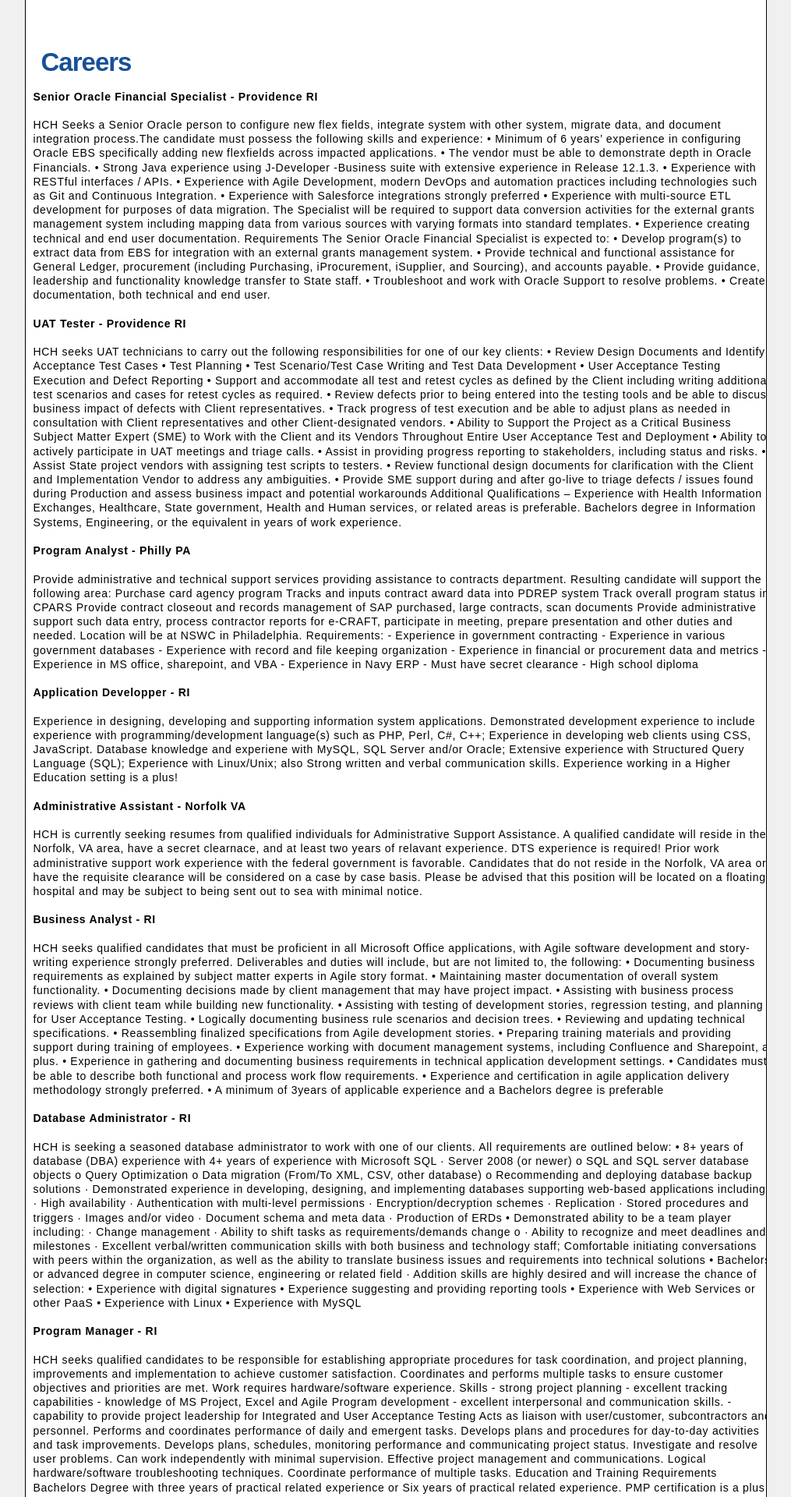
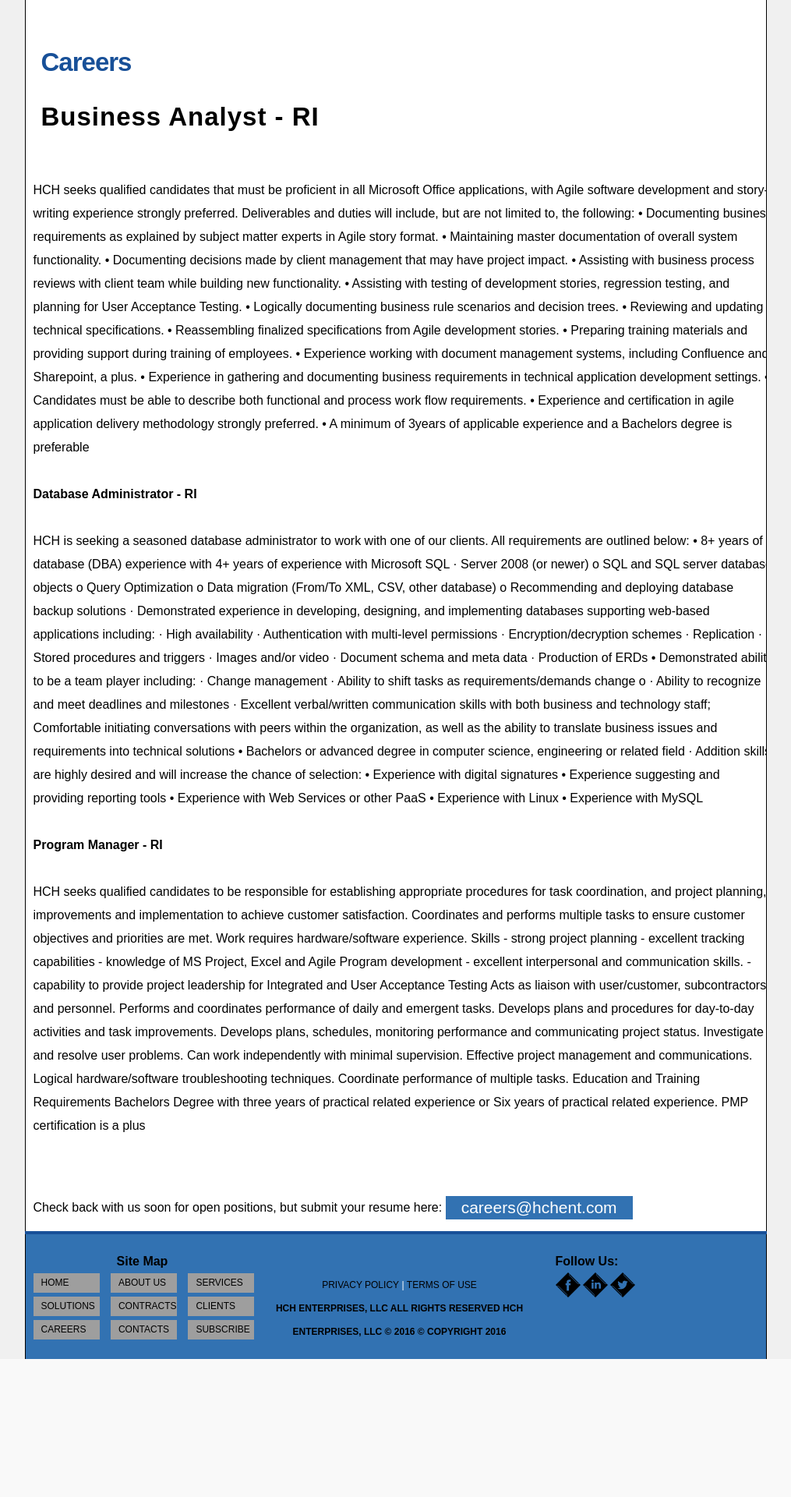
Before and after one commit to sajana12/HCHEnterpries.com, a PHP site: page /careers.html in a window 1280 px wide. Shown: the part 122-2042 px from the top of the page at 78% size, without its empty margins (137-1152 px from the left). After the commit the page ends 1865 px from the top, so only its background shows below. Run offline with PHP 8.4, Linux system fonts and the light colour scheme; grey boxes are pictures that could not be loaded.

Commit message:
sunscribe options updated

```diff
--- a/hch/httpdocs/careers.html
+++ b/hch/httpdocs/careers.html
@@ -37,78 +37,8 @@
 <h2 style="margin:40px 0 0 10px ;">Careers</h2>
 
 <p class="text">
-<font><strong>Senior Oracle Financial Specialist - Providence RI</strong></font>
-<br><br>
-HCH Seeks a Senior Oracle person to configure new flex fields, integrate system with other system, migrate data, and document integration process.The candidate must possess the following skills and experience:
-•	Minimum of 6 years’ experience in configuring Oracle EBS specifically adding new flexfields across impacted applications.
-•	The vendor must be able to demonstrate depth in Oracle Financials.
-•	Strong Java experience using J-Developer -Business suite with extensive experience in Release 12.1.3.
-•	Experience with RESTful interfaces / APIs.
-•	Experience with Agile Development, modern DevOps  and automation practices including technologies such as Git and Continuous Integration.
-•	Experience with Salesforce integrations strongly preferred
-•	Experience with multi-source ETL development for purposes of data migration. The Specialist will be required to support data conversion activities for the external grants management system including mapping data from various sources with varying formats into standard templates.
-•	Experience creating technical and end user documentation.
 
-Requirements
-
-The Senior Oracle Financial Specialist is expected to:
-•	Develop program(s) to extract data from EBS for integration with an external grants management system.
-•	Provide technical and functional assistance for General Ledger, procurement (including Purchasing, iProcurement, iSupplier, and Sourcing), and accounts payable.
-•	Provide guidance, leadership and functionality knowledge transfer to State staff.
-•	Troubleshoot and work with Oracle Support to resolve problems.
-•	Create documentation, both technical and end user.
-<br><br>
-<font><strong>UAT Tester - Providence RI</strong></font>
-<br><br>
-HCH seeks UAT technicians to carry out the following responsibilities for one of our key clients:
-
-
-•         Review Design Documents and Identify Acceptance Test Cases
-
-•         Test Planning
-
-•         Test Scenario/Test Case Writing and Test Data Development
-
-•         User Acceptance Testing Execution and Defect Reporting
-
-•         Support and accommodate all test and retest cycles as defined by the Client including writing additional test scenarios and cases for retest cycles as required. • Review defects prior to being entered into the testing tools and be able to discuss business impact of defects with Client representatives. • Track progress of test execution and be able to adjust plans as needed in consultation with Client representatives and other Client-designated vendors.
-
-•         Ability to Support the Project as a Critical Business Subject Matter Expert (SME) to Work with the Client and its Vendors Throughout Entire User Acceptance Test and Deployment
-
-•         Ability to actively participate in UAT meetings and triage calls. • Assist in providing progress reporting to stakeholders, including status and risks. • Assist State project vendors with assigning test scripts to testers. • Review functional design documents for clarification with the Client and Implementation Vendor to address any ambiguities. • Provide SME support during and after go-live to triage defects / issues found during Production and assess business impact and potential workarounds
-
-Additional Qualifications – Experience with Health Information Exchanges, Healthcare, State government, Health and Human services, or related areas is preferable.  Bachelors degree in Information Systems, Engineering, or the equivalent in years of work experience.
-<br><br>
-<font><strong>Program Analyst - Philly PA</strong></font>
-<br><br>
-Provide administrative and technical support services providing assistance to contracts department.
-Resulting candidate will support the following area:
-	Purchase card agency program
-	Tracks and inputs contract award data into PDREP system
-	Track overall program status in CPARS
-	Provide contract closeout and records management of SAP purchased, large contracts, scan documents
-	Provide administrative support such data entry, process contractor reports for e-CRAFT, participate in meeting, prepare presentation and other duties and needed.
-
-Location will be at NSWC in Philadelphia.
-Requirements:
--	Experience in government contracting
--	Experience in various government databases
--	Experience with record and file keeping organization
--	Experience in financial or procurement data and metrics
--	Experience in MS office, sharepoint, and VBA
--	Experience in Navy ERP
--	Must have secret clearance
--	High school diploma
-<br><br>
-<font><strong>Application Developper - RI</strong></font>
-<br><br>
-Experience in designing, developing and supporting information system applications. Demonstrated development experience to include experience with programming/development language(s) such as PHP, Perl, C#, C++;  Experience in developing web clients using CSS, JavaScript. Database knowledge and experiene with MySQL, SQL Server and/or Oracle; Extensive experience with Structured Query Language (SQL); Experience with Linux/Unix; also Strong written and verbal communication skills. Experience working in a Higher Education setting is a plus!
-<br><br>
-<font><strong>Administrative Assistant - Norfolk VA</strong></font>
-<br><br>
-HCH is currently seeking resumes from qualified individuals for Administrative Support Assistance.  A qualified candidate will reside in the Norfolk, VA area, have a secret clearnace, and at least two years of relavant experience. DTS experience is required! Prior work administrative support work experience with the federal government is favorable.  Candidates that do not reside in the Norfolk, VA area or have the requisite clearance will be considered on a case by case basis. Please be advised that this position will be located on a floating hospital and may be subject to being sent out to sea with minimal notice.
-<br><br>
-<font><strong>Business Analyst - RI</strong></font>
+<font><strong><h4>Business Analyst - RI</h4></strong></font>
 <br><br>
 HCH seeks qualified candidates that must be proficient in all Microsoft Office applications, with Agile software development and story-writing experience strongly preferred. Deliverables and duties will include, but are not limited to, the following:
 • Documenting business requirements as explained by subject matter experts in Agile story format.
@@ -203,19 +133,23 @@
 
 <ul id="sitemap"><font><Center>Site Map</center></font>
 <li><a href="index.html"><span>Home</span></a></li>
-<li><a href="aboutUs.html"><span>About Us</span></a></li>
+<li><a href="aboutus.html"><span>About Us</span></a></li>
 <li><a href="services.html"><span>Services</span></a></li>
 <li><a href="solutions.html"><span>Solutions</span></a></li>
 <li><a href="contracts.html"><span>Contracts</span></a></li>
 <li><a href="clients.html"><span>Clients</span></a></li>
 <li><a href="careers.html"><span>Careers</span></a></li>
 <li><a href="contacts.html"><span>Contacts</span></a></li>
+<li><a href="subscribe.html"><span>Subscribe</span></a></li>
 </ul>
 
 <ul id="icons">
-<li class="last"><strong>Follow Us:</strong></li>
-<li><a href="https://twitter.com/HCHEnterprises" target="_blank"> <img src="images/icon_twitter2.jpg" alt="" style="border:0px;box-shadow:0px 0px 0px 0px ;"></a>
-<!-- <img src="images/linkedin.jpg" alt="" style="border:0px;box-shadow:0px 0px 0px 0px"></li> -->
+				<li class="last"><strong>Follow Us:</strong></li>
+				<li>
+					<a href="https://www.facebook.com/hchenterprisesllc/" target="_blank"><img alt="" src="images/if_facebook_logo_social_media_2831883.png" style="border:3px;box-shadow:0px 0px 0px 0px ;"></a> <!-- <img src="images/linkedin.jpg" alt="" style="border:0px;box-shadow:0px 0px 0px 0px"></li> -->
+					<a href="https://www.linkedin.com/in/hch-enterprises-llc-b26311117/" target="_blank"><img alt="" src="images/if_linkedin_logo_social_media_2831877.png" style="border:3px;box-shadow:0px 0px 0px 0px ;"></a> <!-- <img src="images/linkedin.jpg" alt="" style="border:0px;box-shadow:0px 0px 0px 0px"></li> -->
+					<a href="https://twitter.com/HCHEnterprises" target="_blank"><img alt="" src="images/if_twitter_logo_social_media_2831868.png" style="border:3px;box-shadow:0px 0px 0px 0px ;"></a>
+				</li>
 </ul>
 
 <ul id="bottom">
--- a/hch/httpdocs/css/style.css
+++ b/hch/httpdocs/css/style.css
@@ -193,7 +193,7 @@
 #sitemap li a:hover {color:#fff}
 #bottom {color:#fff;float:bottom;margin-top:0px;text-align:left;width:360px;height:140px;display:inline-block;border:px solid white;position:relative;margin: 0 0 0 0 0px;}
 #bottom li {text-align:center; margin-top: 0px;position:relative;text-transform:uppercase;}
-#icons {width:84px;float:right;margin:5px 150px 0 0;border:px solid white;position:relative;}
+#icons {width:120px;float:right;margin:5px 150px 0 0;border:px solid white;position:relative;}
 #icons li {float:left;padding-right:0px; margin-top:5px;border:px solid white;position:relative;}
 #icons .last {float:bottom;font-size:16px;color:#fff;font-weight:400;line-height:1.2em;margin-top:0px;letter-spacing:0px;padding-bottom:0px;border:px solid white;position:relative;color:#000;}
 
```
Also changed, not shown: hch/httpdocs/aboutus.html (+8 -4 lines), hch/httpdocs/clients.html (+7 -3 lines), hch/httpdocs/contacts.html (+8 -4 lines), hch/httpdocs/contracts.html (+14 -10 lines), hch/httpdocs/index.html (+16 -33 lines), hch/httpdocs/services.html (+7 -3 lines), hch/httpdocs/solutions.html (+7 -3 lines), hch/httpdocs/subscribe.html (+16 -34 lines), hch/httpdocs/images/if_facebook_logo_social_media_2831883.png (added), hch/httpdocs/images/if_linkedin_logo_social_media_2831877.png (added), hch/httpdocs/images/if_twitter_logo_social_media_2831868.png (added).
